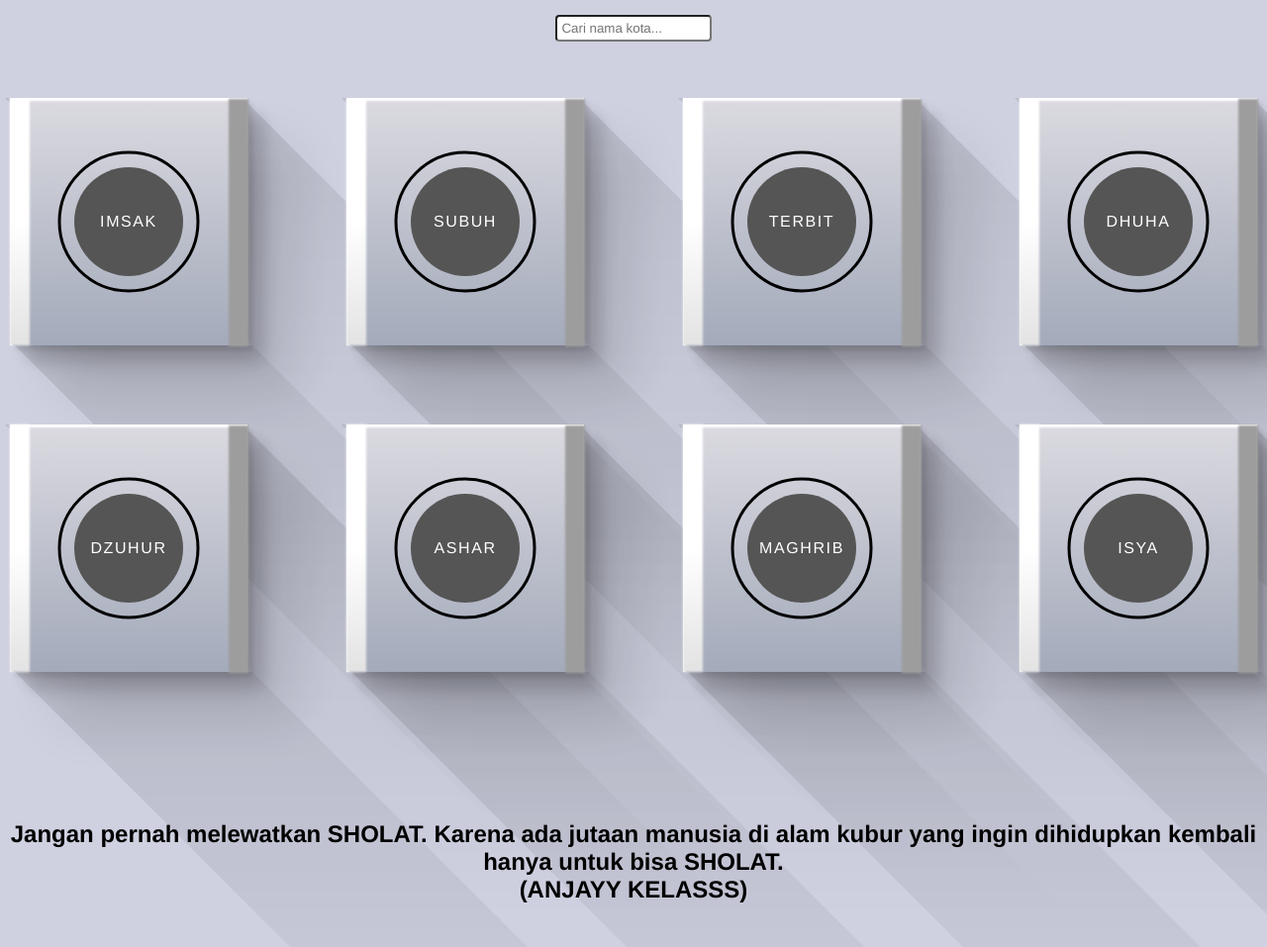
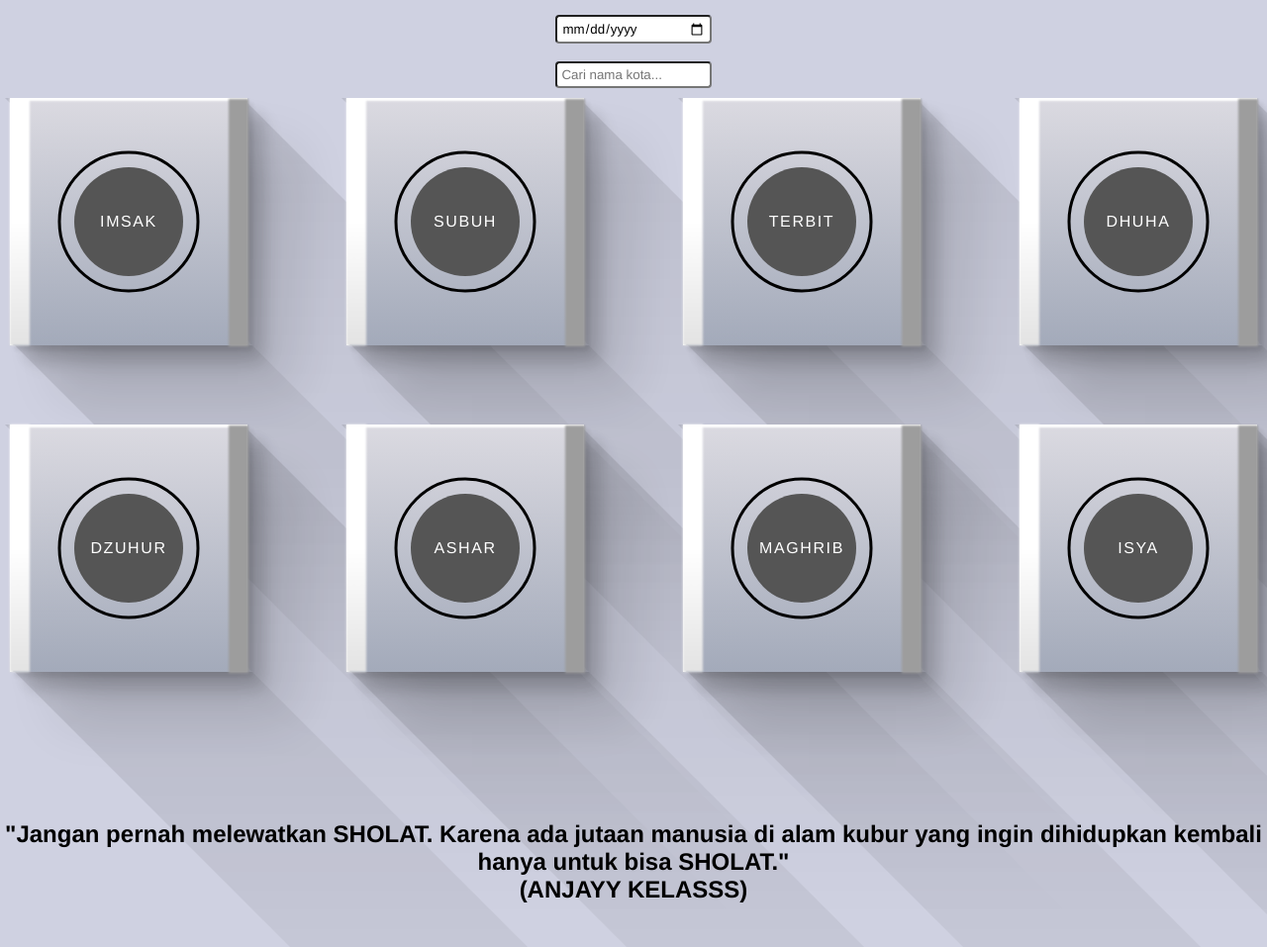
Before and after one commit to muhrenaldi/muhrenaldi.github.io, a plain HTML site: page index.html in a window 1280 px wide. Shown: the part 101-1058 px from the top of the page at 99% size. Drawn offline with Linux system fonts and the light colour scheme; no server answers.

Commit message:
tambah input tanggal
sdadad

```diff
--- a/index.html
+++ b/index.html
@@ -10,6 +10,7 @@
 <body>
   <header><h2><b>JADWAL SHOLAT ||</b> <span class="judul-kota">Bandung</span> </h2>
   <h3 class="tanggal"></h3><br>
+  <input type="date" id="inputDate" placeholder=""><br><br>
   <input type="text" id="inputSearch" placeholder="Cari nama kota..." ><br><br>
 
     <div class="card-list hidden-list">
@@ -157,7 +158,7 @@
       </div>
     </div>
     <center>
-    <h2 style="margin-top: 70px;">Jangan pernah melewatkan SHOLAT. Karena ada jutaan manusia di alam kubur yang ingin dihidupkan kembali hanya untuk bisa SHOLAT.<br>(ANJAYY KELASSS)</h2></center>
+    <h2 style="margin-top: 70px;"><em></em>"Jangan pernah melewatkan SHOLAT. Karena ada jutaan manusia di alam kubur yang ingin dihidupkan kembali hanya untuk bisa SHOLAT."<br>(ANJAYY KELASSS)</em></h2></center>
   </div>
   <script src="website/main.js"></script>
 </body>
```
